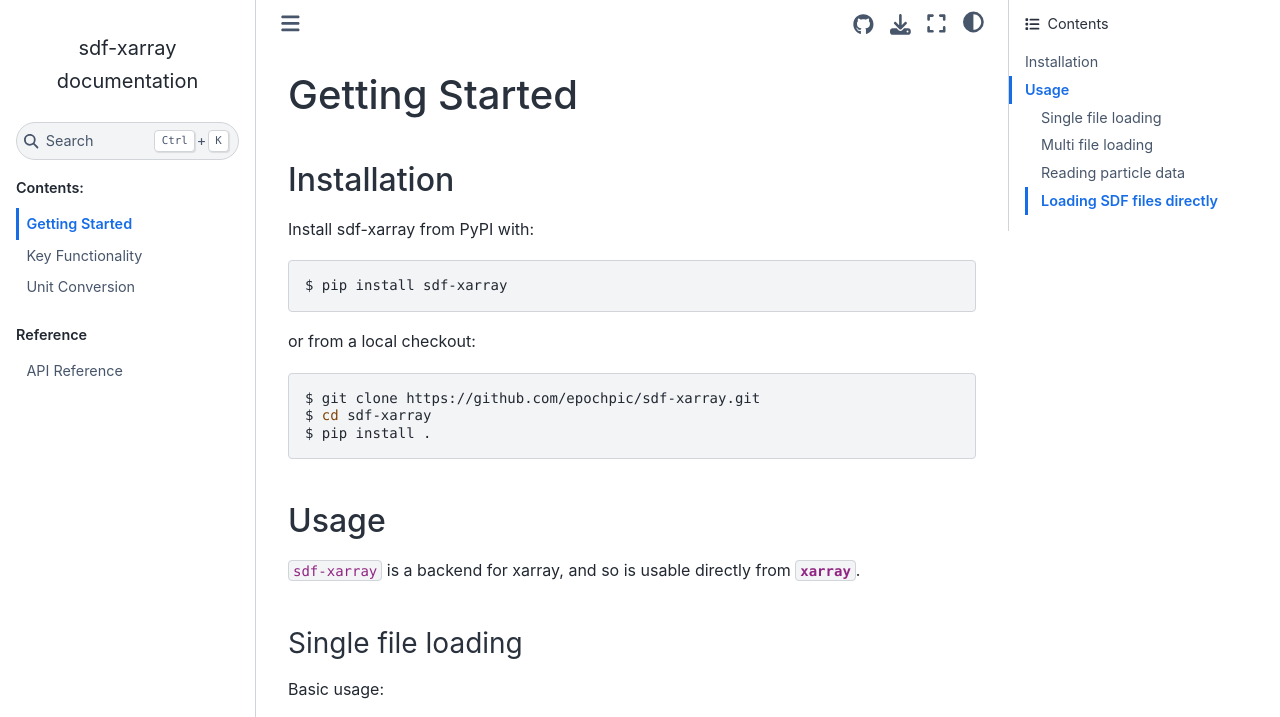
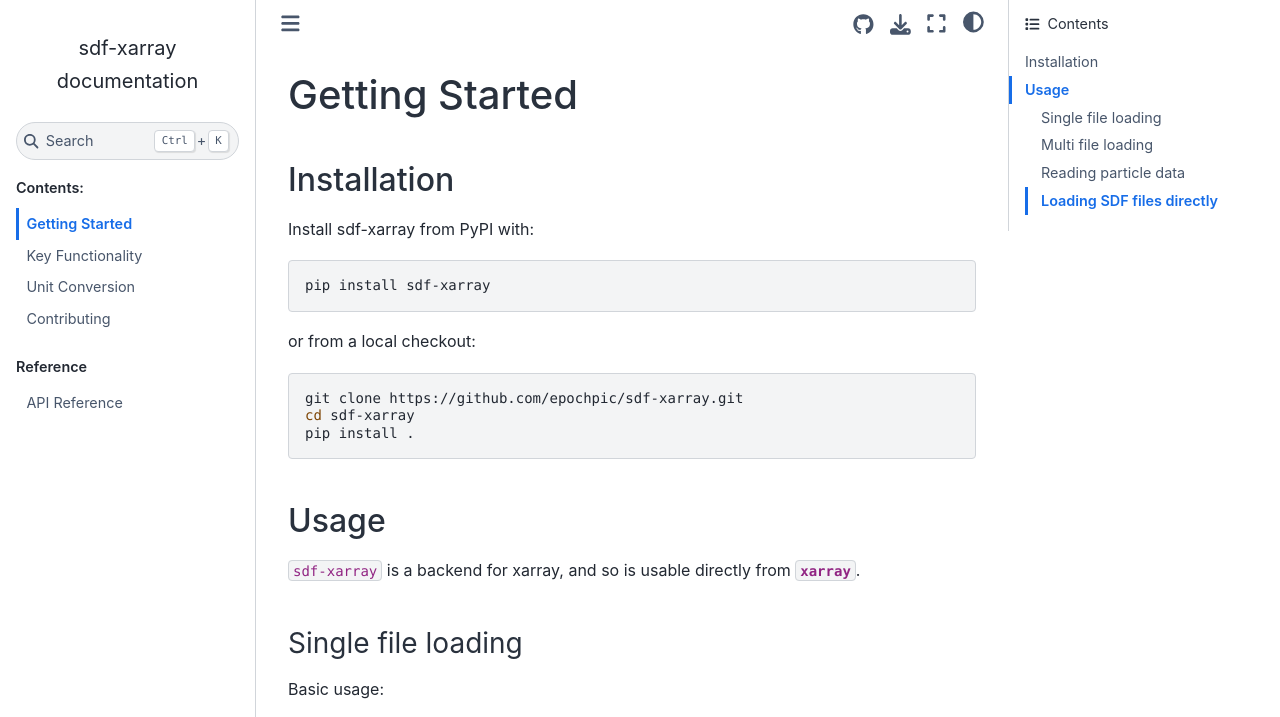
Before and after one commit to PlasmaFAIR/sdf-xarray, a Sphinx documentation site: the page built from docs/getting_started.rst, in a window 1280 px wide and 1400 px high, cut to the strip 0-717 px from the top of the window. Built offline with Sphinx 7.4.7 and the Sphinx Book theme 1.1.4, drawn with Linux system fonts in a browser that asks for light colours; some of the changed text lies outside the part shown.

Commit message:
format fixes for docs

```diff
--- a/docs/getting_started.rst
+++ b/docs/getting_started.rst
@@ -9,17 +9,17 @@
 
 Install sdf-xarray from PyPI with:
 
-.. code:: console
+.. code-block:: bash
 
-    $ pip install sdf-xarray
+    pip install sdf-xarray
 
 or from a local checkout:
 
-.. code:: console
+.. code-block:: bash
 
-    $ git clone https://github.com/epochpic/sdf-xarray.git
-    $ cd sdf-xarray
-    $ pip install .
+    git clone https://github.com/epochpic/sdf-xarray.git
+    cd sdf-xarray
+    pip install .
 
 Usage
 -----
@@ -41,8 +41,8 @@
 Multi file loading
 ~~~~~~~~~~~~~~~~~~
 
-To open a whole simulation at once, pass ``preprocess=sdf_xarray.SDFPreprocess()``
-to `xarray.open_mfdataset`:
+To open a whole simulation at once, pass
+``preprocess=sdf_xarray.SDFPreprocess()`` to `xarray.open_mfdataset`:
 
 .. ipython:: python
 
--- a/docs/index.rst
+++ b/docs/index.rst
@@ -9,12 +9,13 @@
 
 
 .. toctree::
-   :maxdepth: 2
+   :maxdepth: 1
    :caption: Contents:
 
    Getting Started <getting_started>
    Key Functionality <key_functionality>
    Unit Conversion <unit_conversion>
+   Contributing <contributing>
 
 .. toctree::
    :maxdepth: 2
--- a/docs/key_functionality.rst
+++ b/docs/key_functionality.rst
@@ -13,7 +13,11 @@
 
 Loading SDF Files
 -----------------
-There are several ways to load in SDF files using ``sdf-xarray``. You can load in a single file using :func:`xarray.open_dataset`, load in multiple files using :func:`xarray.open_mfdataset` or :func:`sdf_xarray.open_mfdataset`, or load in a single raw SDF file using :func:`sdf_xarray.sdf_interface.SDFFile`.
+There are several ways to load in SDF files using ``sdf-xarray``.
+You can load in a single file using :func:`xarray.open_dataset`,
+load in multiple files using :func:`xarray.open_mfdataset` or
+:func:`sdf_xarray.open_mfdataset`, or load in a single raw SDF file
+using :func:`sdf_xarray.sdf_interface.SDFFile`.
 
 Loading a Single SDF File
 ~~~~~~~~~~~~~~~~~~~~~~~~~
```
Also changed, not shown: other parts of docs/getting_started.rst (+2 -2 lines).
